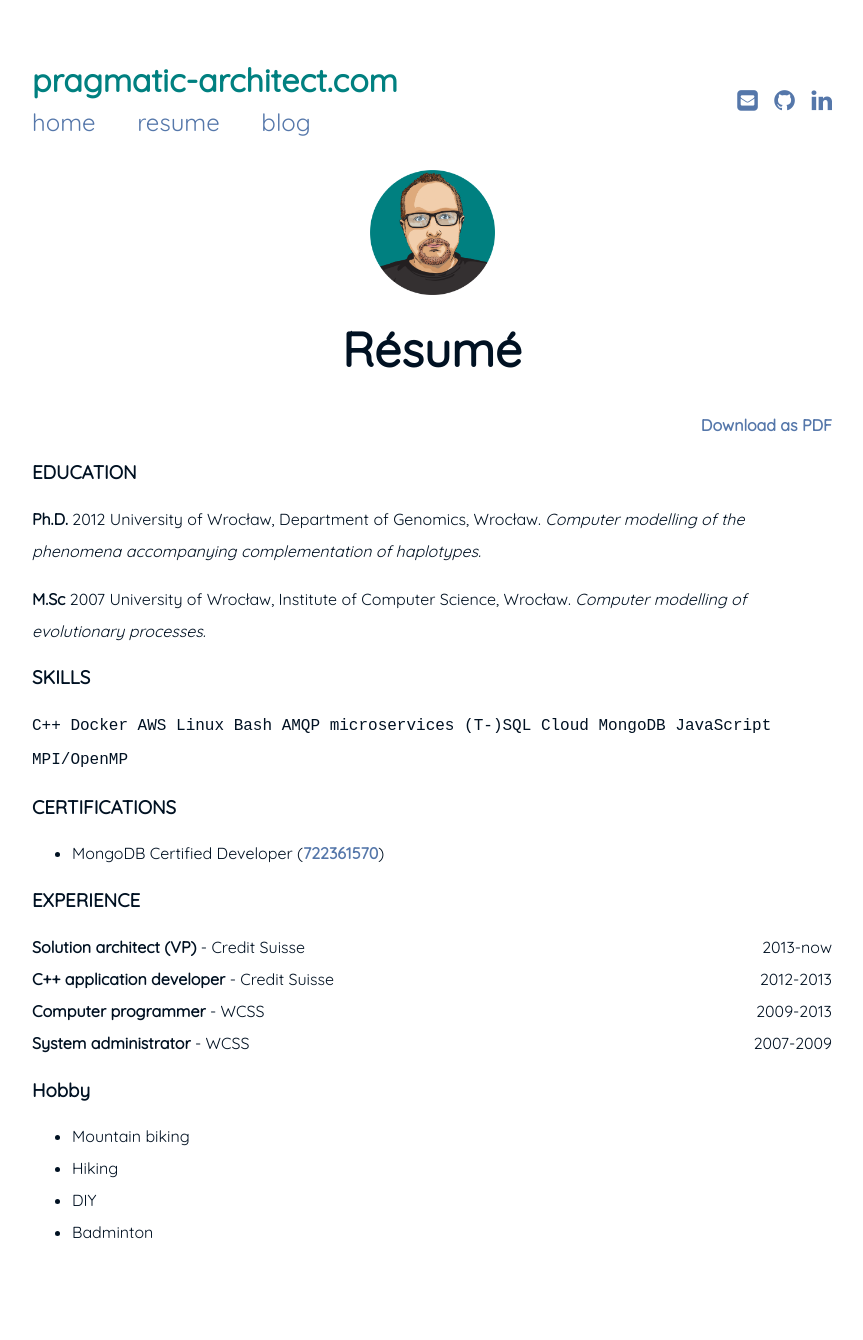
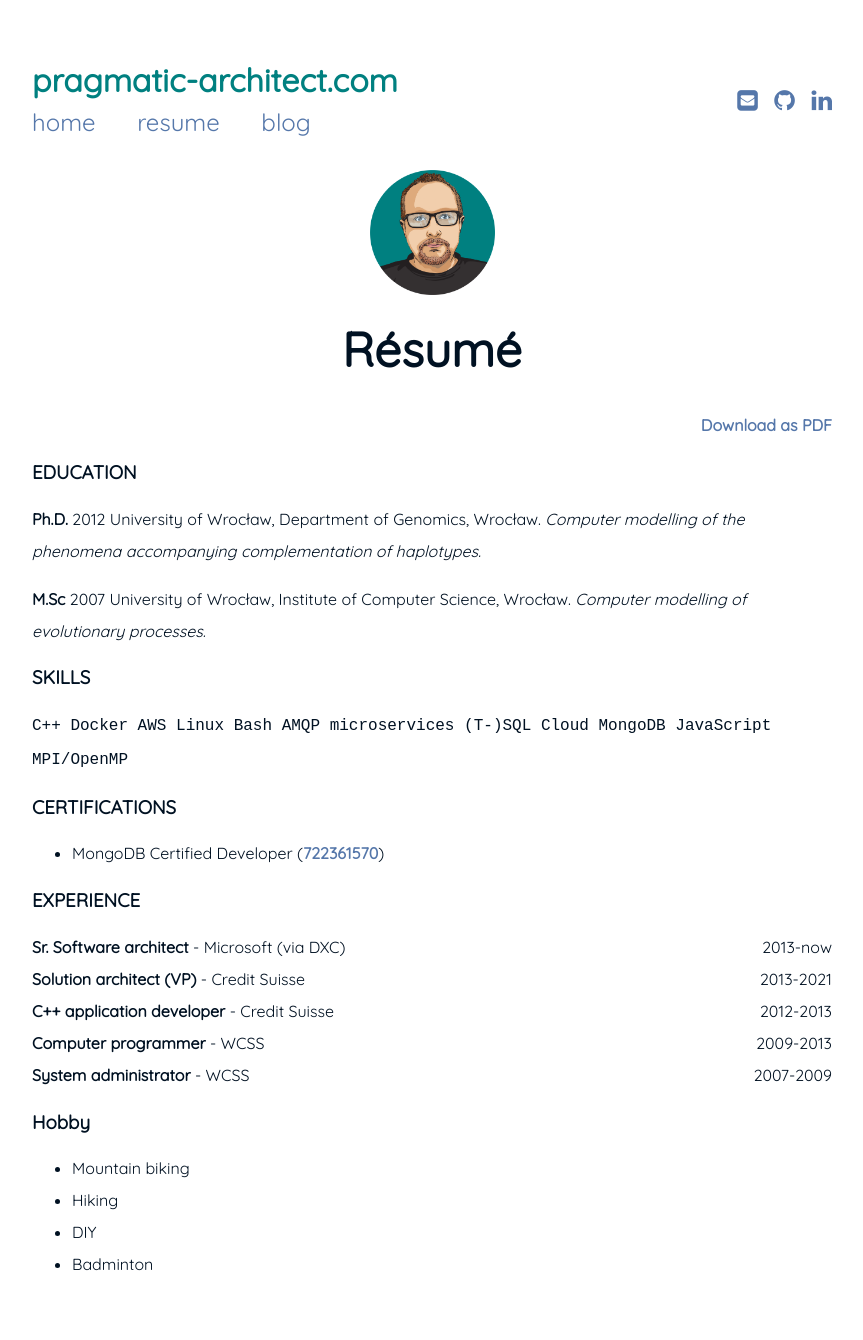
Before and after one commit to WojtekWaga/WojtekWaga.github.io, a Jekyll site: the page built from resume.md, in a window 1280 px wide. Shown: the whole page, without its empty margins (208-1071 px from the left). Built offline with Jekyll 4.4.1, drawn with Linux system fonts in a browser that asks for light colours; before the commit the page ends 1308 px from its top, so only the background shows below that.

Commit message:
MS added

```diff
--- a/resume.md
+++ b/resume.md
@@ -20,7 +20,8 @@ title: Résumé
 
 ### EXPERIENCE
 
-**Solution architect (VP)** - Credit Suisse <span style="float: right; ">2013-now</span>
+**Sr. Software architect** - Microsoft (via DXC) <span style="float: right; ">2013-now</span>
+**Solution architect (VP)** - Credit Suisse <span style="float: right; ">2013-2021</span>
 **C++ application developer** - Credit Suisse <span style="float: right; ">2012-2013</span>
 **Computer programmer** - WCSS <span style="float: right; ">2009-2013</span>
 **System administrator** - WCSS <span style="float: right; ">2007-2009</span>
```
